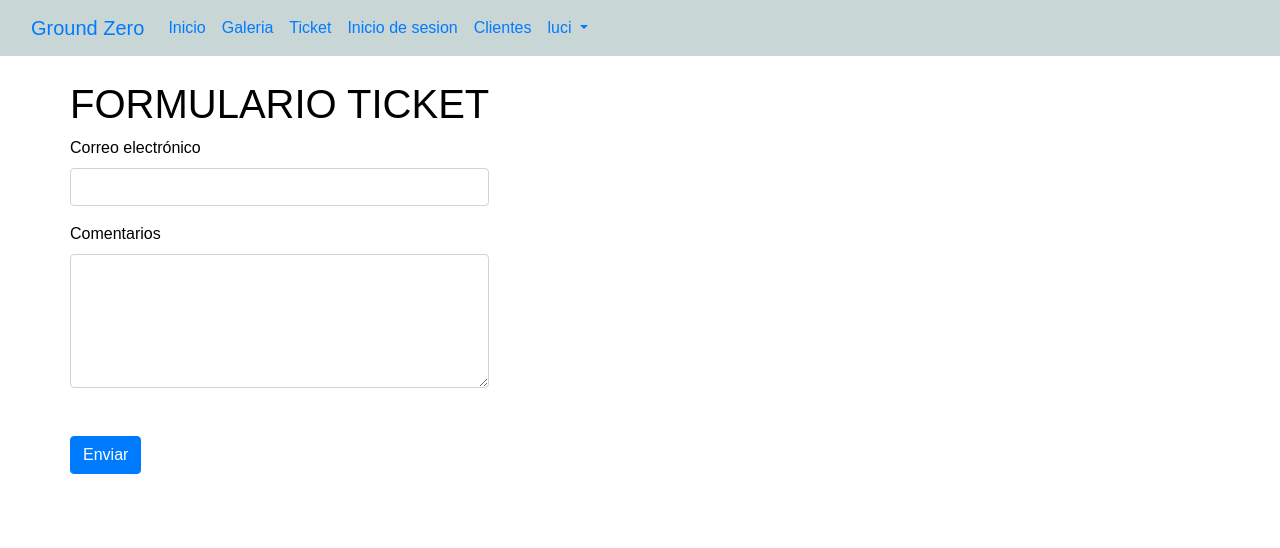
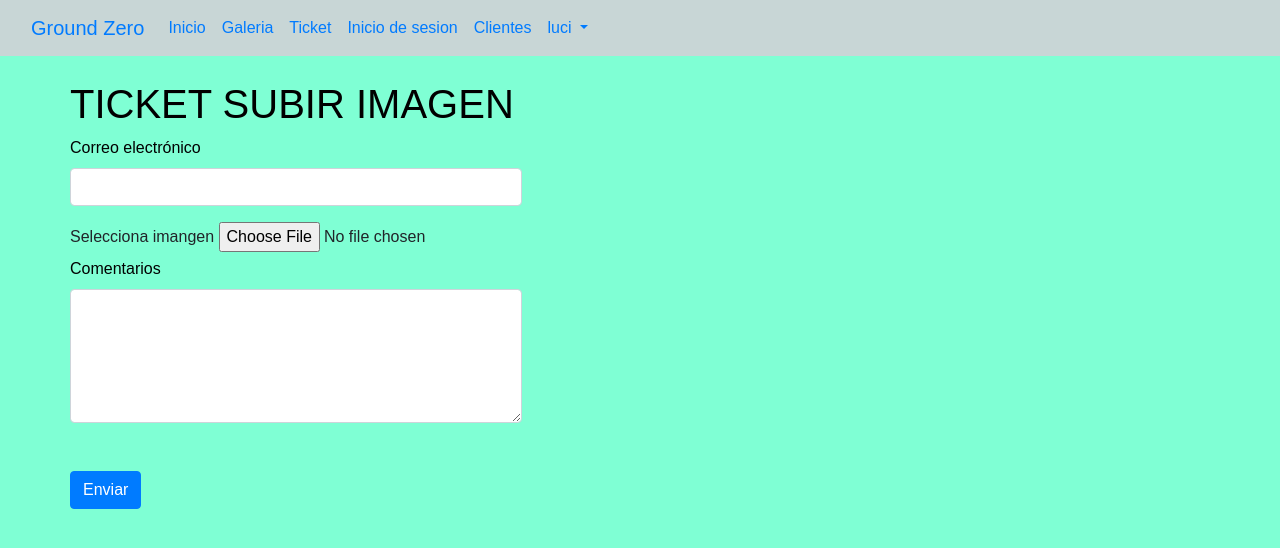
Before and after one commit to Lufarah/Ground-Zero-master, a Django app: page /ticket in a window 1280 px wide. Shown: the top 548 px of the page. Run offline with Django 4.2, Linux system fonts and the light colour scheme; a user stored in the database is signed in; some libraries are stand-ins or nearby versions.

Commit message:
prueba 3 Y Examen programacion web

```diff
--- a/administrador/templates/administrador/home.html
+++ b/administrador/templates/administrador/home.html
@@ -8,7 +8,7 @@
     <title>home - iniciar sesion</title>
     <link rel="stylesheet" href="https://stackpath.bootstrapcdn.com/bootstrap/4.4.1/css/bootstrap.min.css">
 </head>
-<body>
+<body style="background-color: aquamarine;">
 
   <!--Creacion De la barra de busqueda-->
   <nav class="navbar navbar-expand-lg bg-body-tertiary" style="background-color: rgb(200, 214, 214);">
--- a/home/templates/home/Galeria.html
+++ b/home/templates/home/Galeria.html
@@ -9,7 +9,7 @@
     <link rel="stylesheet" href="https://stackpath.bootstrapcdn.com/bootstrap/4.4.1/css/bootstrap.min.css">
     <script> scr="validaciones.js"</script>
 </head>
-<body>
+<body style="background-color: aquamarine;">
 
   <!--Creacion De la barra de busqueda-->
   <nav class="navbar navbar-expand-lg bg-body-tertiary" style="background-color: rgb(200, 214, 214);">
--- a/home/templates/home/crear-usuario.html
+++ b/home/templates/home/crear-usuario.html
@@ -7,7 +7,7 @@
     <link rel="stylesheet" href="https://stackpath.bootstrapcdn.com/bootstrap/4.4.1/css/bootstrap.min.css">
 
 </head>
-<body>
+<body style="background-color: aquamarine;">
   <!--Creacion De la barra de busqueda-->
   <nav class="navbar navbar-expand-lg bg-body-tertiary" style="background-color: rgb(200, 214, 214);">
     <div class="container-fluid">
--- a/home/templates/home/escultura.html
+++ b/home/templates/home/escultura.html
@@ -9,7 +9,7 @@
     <link rel="stylesheet" href="https://stackpath.bootstrapcdn.com/bootstrap/4.4.1/css/bootstrap.min.css">
     <script> scr="validaciones.js"</script>
 </head>
-<body>
+<body style="background-color: aquamarine;">
 
   <!--Creacion De la barra de busqueda-->
   <nav class="navbar navbar-expand-lg bg-body-tertiary" style="background-color: rgb(200, 214, 214);">
--- a/home/templates/home/index.html
+++ b/home/templates/home/index.html
@@ -14,7 +14,7 @@
     <script src="https://cdn.jsdelivr.net/npm/popper.js@1.16.0/dist/umd/popper.min.js"></script>
     <script src="https://stackpath.bootstrapcdn.com/bootstrap/4.4.1/js/bootstrap.min.js"></script>
 </head>
-<body>
+<body style="background-color: aquamarine;">
 
   <!--Creacion De la barra de busqueda-->
   <nav class="navbar navbar-expand-lg bg-body-tertiary" style="background-color: rgb(200, 214, 214);">
--- a/home/templates/home/orfebreria.html
+++ b/home/templates/home/orfebreria.html
@@ -9,7 +9,7 @@
     <link rel="stylesheet" href="https://stackpath.bootstrapcdn.com/bootstrap/4.4.1/css/bootstrap.min.css">
     <script> scr="validaciones.js"</script>
 </head>
-<body>
+<body style="background-color: aquamarine;">
 
 
   <!--Creacion De la barra de busqueda-->
--- a/home/templates/home/pintura.html
+++ b/home/templates/home/pintura.html
@@ -9,7 +9,7 @@
     <link rel="stylesheet" href="https://stackpath.bootstrapcdn.com/bootstrap/4.4.1/css/bootstrap.min.css">
     <script> scr="validaciones.js"</script>
 </head>
-<body>
+<body style="background-color: aquamarine;">
 
   <!--Creacion De la barra de busqueda-->
   <nav class="navbar navbar-expand-lg bg-body-tertiary" style="background-color: rgb(200, 214, 214);">
--- a/home/templates/home/tejido.html
+++ b/home/templates/home/tejido.html
@@ -9,7 +9,7 @@
     <link rel="stylesheet" href="https://stackpath.bootstrapcdn.com/bootstrap/4.4.1/css/bootstrap.min.css">
     <script> scr="validaciones.js"</script>
 </head>
-<body>
+<body style="background-color: aquamarine;">
 
 
   <!--Creacion De la barra de busqueda-->
--- a/home/templates/home/ticket.html
+++ b/home/templates/home/ticket.html
@@ -10,9 +10,7 @@
     <script src="{% static 'https://unpkg.com/sweetalert/dist/sweetalert.min.js' %}"></script>
     <script> scr="{% static 'home\assets\js\validaciones.js' %}"</script>
 </head>
-<body>
-
-
+<body style="background-color: aquamarine;">
    <!--Creacion De la barra de busqueda-->
    <nav class="navbar navbar-expand-lg bg-body-tertiary" style="background-color: rgb(200, 214, 214);">
     <div class="container-fluid">
@@ -61,14 +59,18 @@
 
   <!--creacion formulario-->
 
-  <BR/>
+<BR/>
 <div class="container">
 <div class="row">
 <form id="formulario">
-  <h1>FORMULARIO TICKET</h1>
+  <h1>TICKET SUBIR IMAGEN</h1>
   <div class="form-group">
     <label for="InputEmail1" style="color: black;">Correo electrónico</label>
     <input type="email" class="form-control" id="InputEmail1" aria-describedby="emailHelp">
+  </div>
+  <div>
+    <label for="img">Selecciona imangen</label>
+    <input type="file">
   </div>
   <div class="mb-3">
     <label for="Textarea1" class="form-label" style="color: black;">Comentarios</label>
--- a/home/views.py
+++ b/home/views.py
@@ -1,7 +1,7 @@
 from django.shortcuts import render
 from django.contrib.auth.models import User
 from django.views import View
-
+from django.contrib.auth.decorators import login_required
 # Create your views here.
 def home(request):
     context= {}
@@ -27,7 +27,7 @@ def crear(request):
         context= {}
         return render(request, 'home/crear-usuario.html', context)
 
-
+@login_required
 def ticket(request):
     context={}
     return render(request, 'home/ticket.html', context)
```
